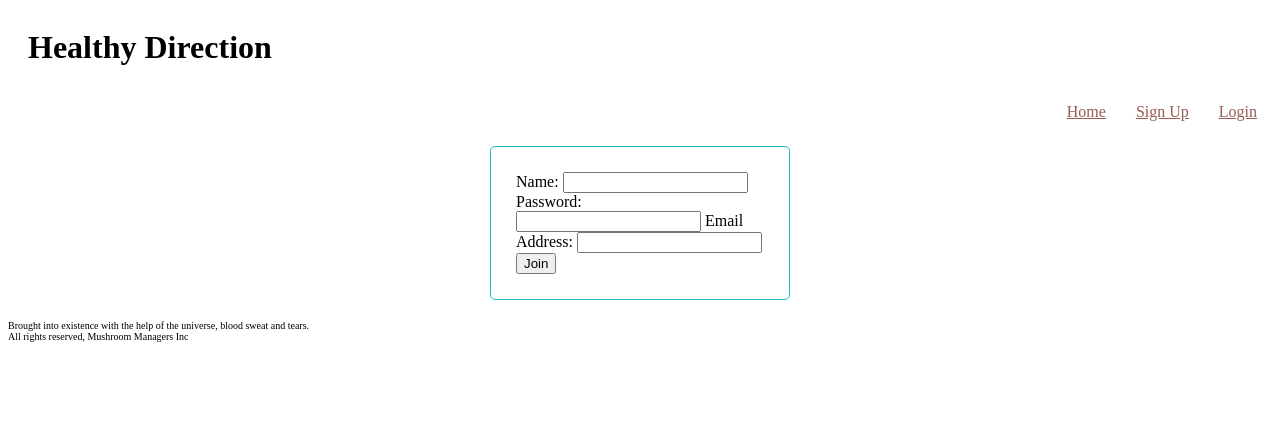
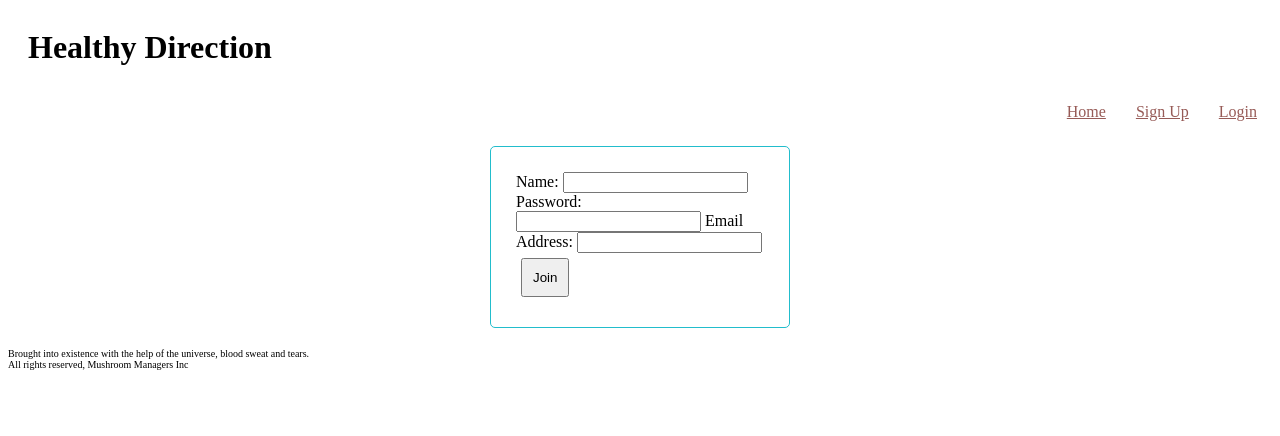
Before and after one commit to benrconway/Udacity-Project4, a Flask app: page /users in a window 1280 px wide. Shown: the top 436 px of the page. Run offline with Flask 2, Linux system fonts and the light colour scheme.

Commit message:
Styling and small touches added

```diff
--- a/static/main.css
+++ b/static/main.css
@@ -12,9 +12,11 @@ nav {
 a {
   color: #975B57;
 }
+
 footer{
   margin-top: auto;
 }
+
 .breathing-room {
   padding:10px;
   margin: 5px;
@@ -32,6 +34,11 @@ footer{
   width:30%;
 }
 
+.flex-flow-wrap {
+  display:flex;
+  flex-wrap: wrap;
+}
+
 .form-container{
   padding:25px;
   border:1px solid #22BDCC;
@@ -42,18 +49,15 @@ footer{
   width:100%
 }
 
+.green {
+  color:green;
+}
+
 .minor-content{
   margin: auto;
   padding: 5px;
   width: 300px;
   justify-content: center;
-  display: flex;
-  flex-wrap: wrap
-}
-
-.flex-flow-wrap {
-  display:flex;
-  flex-wrap: wrap;
 }
 
 .space-around {
@@ -71,7 +75,7 @@ footer{
 }
 
 .secondary-container {
-  width: 60vw;
+  width: 350px;
 }
 
 .single-box {
--- a/templates/categories.html
+++ b/templates/categories.html
@@ -11,7 +11,7 @@
       {% if messages %}
       <ul>
         {% for message in messages %}
-        <li><strong>{{message}}</strong></li>
+        <li><strong class="green">{{message}}</strong></li>
         {% endfor %}
       </ul>
       {% endif %}
--- a/templates/publicSingleItem.html
+++ b/templates/publicSingleItem.html
@@ -7,6 +7,7 @@
   <p>Location: {{item.location}}</p>
   <div class="flex-flow-wrap">
     <a class="breathing-room" href="{{item.url}}">Website</a>
+    <a class="breathing-room" href='{{url_for('showOneCategoryAndItems', category_name=category.name)}}'>Back</a>
   </div>
 
 </div>
--- a/templates/signup.html
+++ b/templates/signup.html
@@ -1,7 +1,7 @@
 {% extends 'main.html' %}
 {% block content %}
 <!-- TODO: Sign Up page which posts to users. -->
-<section class="minor-content">
+<section class="minor-content flex-flow-wrap">
   <div class="form-container">
     <form class="" action="{{url_for('newUser')}}" method="POST" enctype="multipart/form-data">
       <label for="name">Name:</label>
@@ -10,7 +10,7 @@
       <input type="text" name="password" value="">
       <label for="email">Email Address:</label>
       <input type="text" name="email" value="">
-      <input type="submit" value="Join">
+      <input class="breathing-room" type="submit" value="Join">
     </form>
   </div>
 </section>
--- a/templates/singleCategory.html
+++ b/templates/singleCategory.html
@@ -6,7 +6,7 @@
     {% if messages %}
     <ul>
       {% for message in messages %}
-      <li><strong>{{message}}</strong></li>
+      <li><strong class="green">{{message}}</strong></li>
       {% endfor %}
     </ul>
     {% endif %}
--- a/templates/singleItem.html
+++ b/templates/singleItem.html
@@ -7,9 +7,12 @@
   <p>Location: {{item.location}}</p>
   <div class="flex-flow-wrap">
     <a class="breathing-room" href="{{item.url}}">Website</a>
+    {% if item.user_id == user.id %}
     <br><br>
     <a class="breathing-room" href='{{url_for('editItem', category_name=category.name, item_id=item.id)}}'>Edit</a>
     <a class="breathing-room" href='{{url_for('deleteItem', category_name=category.name, item_id=item.id)}}'>Delete</a>
+    {% endif %}
+    <a class="breathing-room" href='{{url_for('showOneCategoryAndItems', category_name=category.name)}}'>Back</a>
   </div>
 
 </div>
--- a/views.py
+++ b/views.py
@@ -256,7 +256,8 @@ def singleItem(category_name, item_id):
         # user = session.merge(user)
         return render_template('singleItem.html', category=category,
                                item=item,
-                               login=loginLabel['logout'])
+                               login=loginLabel['logout'],
+                               user=user)
 
 
 @app.route('/categories/<string:category_name>/items/<int:item_id>/edit',
```
Also changed, not shown: templates/deleteItem.html (+10 -6 lines), templates/editItem.html (+7 -2 lines), templates/newItem.html (+7 -1 lines).
